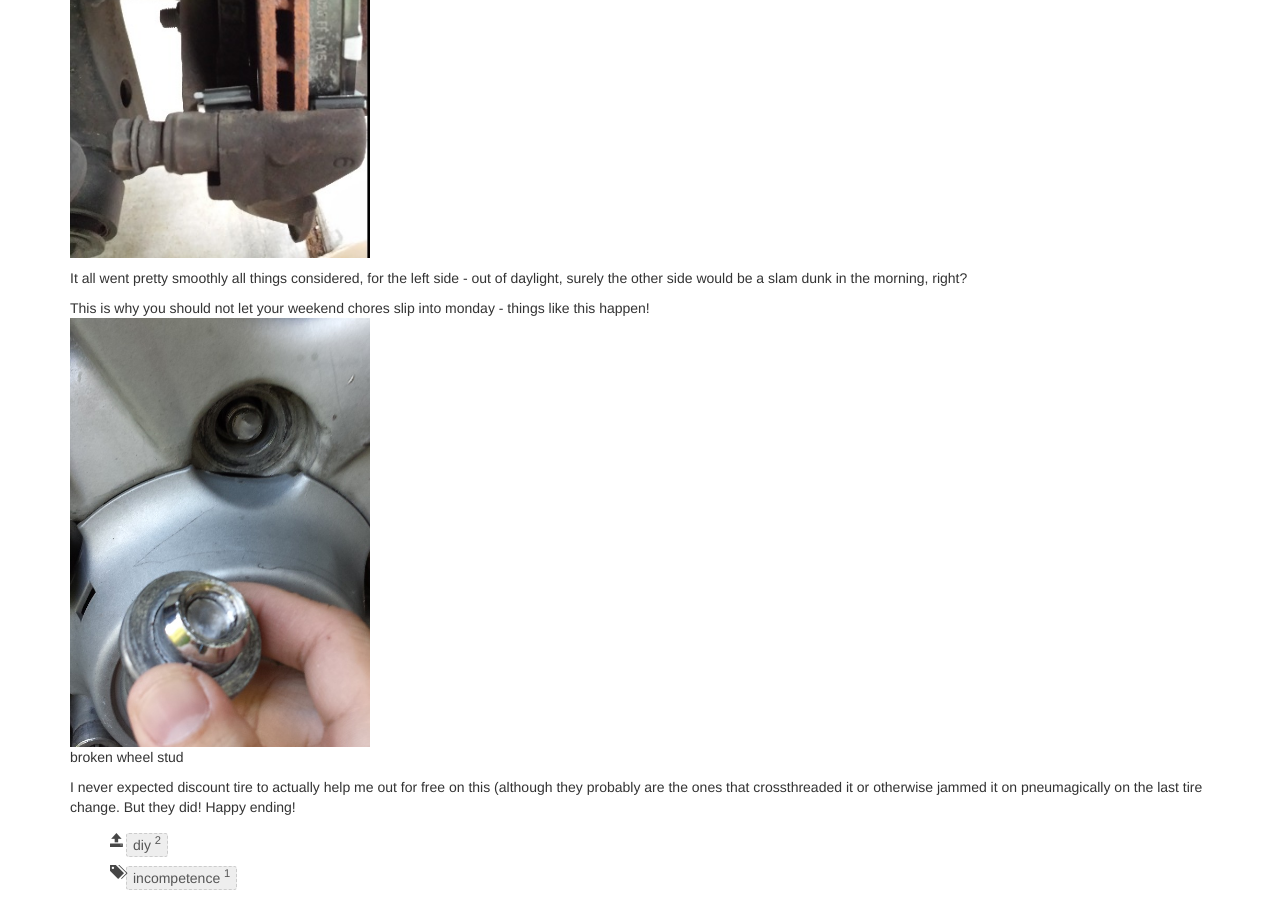
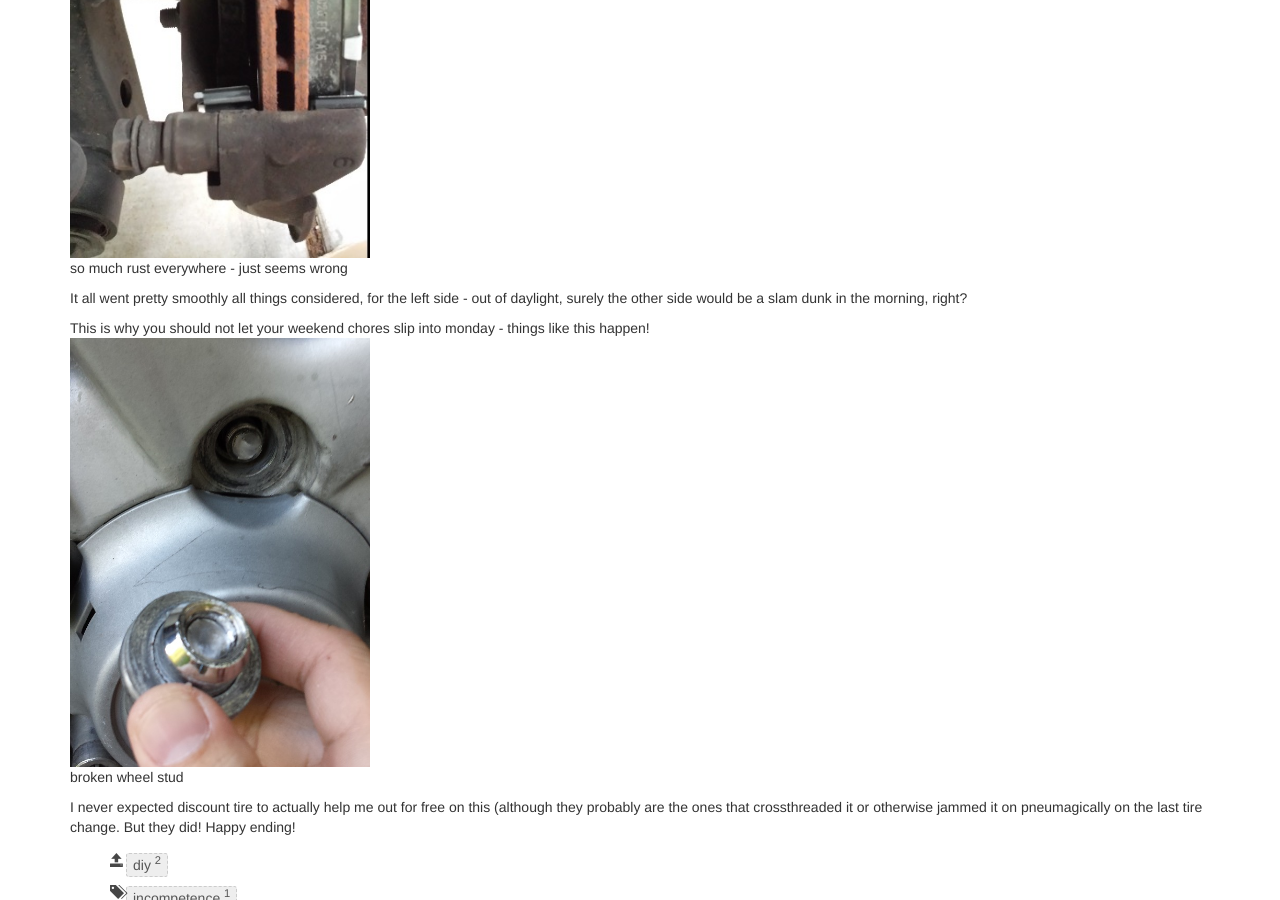
Before and after one commit to faizanvahevaria/chrisamow.github.io, a Jekyll site: the page built from _posts/2017-04-21-brakepoints.md, in a window 1280 px wide and 900 px high, scrolled down 1848 px. Built offline with Jekyll 4.4.1, drawn with Linux system fonts in a browser that asks for light colours; nearby versions of some CDN libraries; comment, search, counter and statistics services are not loaded.

Commit message:
blog content

```diff
--- a/_posts/2017-04-21-brakepoints.md
+++ b/_posts/2017-04-21-brakepoints.md
@@ -24,6 +24,7 @@ Thank you internet for revealing the importance of changing the brakeclips too
 
 After watching a million youtube vids, I still hadn't internalized that not only does the caliper piston need to be pushed back with the c-clamp trick, but also the bolt points also slide (which makes sense when you think about it!)  If they are out when you go to slide the caliper on, it looks im-tetrisable.  My first thoughts were, no those don't move, the bolts need to be stabilized by them.  Wrong.
 <img src="/images/brakesfrontview.jpg" width="300"/>
+so much rust everywhere - just seems wrong
 
 It all went pretty smoothly all things considered, for the left side - out of daylight, surely the other side would be a slam dunk in the morning, right?
 
```
